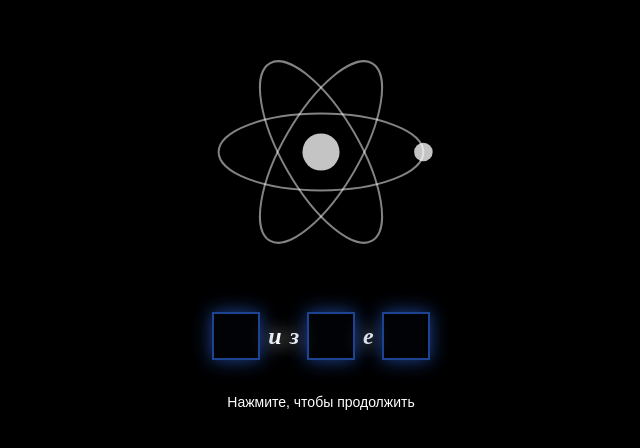
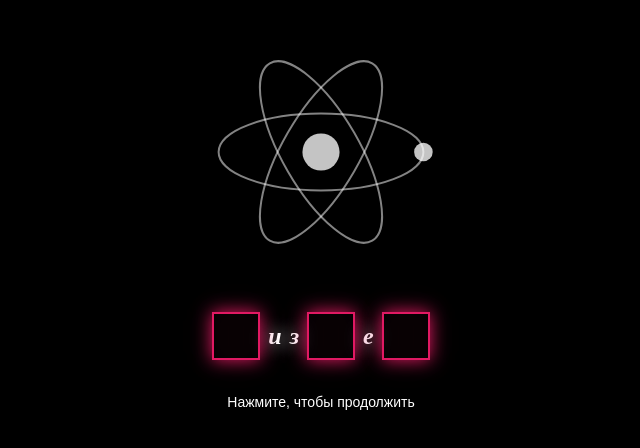
Before and after one commit to InANNWeTrust/graduate, a Next.js app: page / in a window 1280 px wide. Shown: the part 182-630 px from the top of the page, without its empty margins (319-959 px from the left). Built offline with nearby package versions, Linux system fonts and the light colour scheme.

Commit message:
💄 style: обновлен цвет квадратиков на розовый и ускорены анимации

```diff
--- a/src/app/page.tsx
+++ b/src/app/page.tsx
@@ -220,8 +220,8 @@ function SplashScreen({ onComplete }: { onComplete: () => void }) {
         setFadeOut(true);
         setTimeout(() => {
           onComplete();
-        }, 1500);
-      }, 4000);
+        }, 1000);
+      }, 3000);
     }
   };
 
@@ -230,7 +230,7 @@ function SplashScreen({ onComplete }: { onComplete: () => void }) {
       initial={{ opacity: 0 }}
       animate={{ opacity: fadeOut ? 0 : 1 }}
       exit={{ opacity: 0 }}
-      transition={{ duration: 1.5, ease: "easeInOut" }}
+      transition={{ duration: 1, ease: "easeInOut" }}
       onClick={handleClick}
       className="fixed inset-0 flex flex-col items-center justify-center bg-black cursor-pointer"
     >
@@ -306,7 +306,7 @@ function SplashScreen({ onComplete }: { onComplete: () => void }) {
         <motion.div
           initial={{ opacity: 1 }}
           animate={{
-            boxShadow: ['0 0 15px #1e4391', '0 0 25px #1e4391', '0 0 15px #1e4391'],
+            boxShadow: ['0 0 15px #e11a63', '0 0 25px #e11a63', '0 0 15px #e11a63'],
           }}
           transition={{
             duration: 2,
@@ -315,7 +315,7 @@ function SplashScreen({ onComplete }: { onComplete: () => void }) {
           }}
           className="relative"
         >
-          <div className="w-12 h-12 border-2 border-[#1e4391] flex items-center justify-center relative">
+          <div className="w-12 h-12 border-2 border-[#e11a63] flex items-center justify-center relative">
             <motion.div
               initial={{ opacity: 0.4 }}
               animate={{ opacity: [0.4, 0.8, 0.4] }}
@@ -323,7 +323,7 @@ function SplashScreen({ onComplete }: { onComplete: () => void }) {
                 duration: 2,
                 repeat: Infinity,
               }}
-              className="absolute inset-0 border-2 border-[#1e4391] blur-lg"
+              className="absolute inset-0 border-2 border-[#e11a63] blur-lg"
             />
             <motion.span
               initial={{ opacity: 0 }}
@@ -375,7 +375,7 @@ function SplashScreen({ onComplete }: { onComplete: () => void }) {
         <motion.div
           initial={{ opacity: 1 }}
           animate={{
-            boxShadow: ['0 0 15px #1e4391', '0 0 25px #1e4391', '0 0 15px #1e4391'],
+            boxShadow: ['0 0 15px #e11a63', '0 0 25px #e11a63', '0 0 15px #e11a63'],
           }}
           transition={{
             duration: 2,
@@ -384,7 +384,7 @@ function SplashScreen({ onComplete }: { onComplete: () => void }) {
           }}
           className="relative"
         >
-          <div className="w-12 h-12 border-2 border-[#1e4391] flex items-center justify-center relative">
+          <div className="w-12 h-12 border-2 border-[#e11a63] flex items-center justify-center relative">
             <motion.div
               initial={{ opacity: 0.4 }}
               animate={{ opacity: [0.4, 0.8, 0.4] }}
@@ -392,7 +392,7 @@ function SplashScreen({ onComplete }: { onComplete: () => void }) {
                 duration: 2,
                 repeat: Infinity,
               }}
-              className="absolute inset-0 border-2 border-[#1e4391] blur-lg"
+              className="absolute inset-0 border-2 border-[#e11a63] blur-lg"
             />
             <motion.span
               initial={{ opacity: 0 }}
@@ -427,7 +427,7 @@ function SplashScreen({ onComplete }: { onComplete: () => void }) {
         <motion.div
           initial={{ opacity: 1 }}
           animate={{
-            boxShadow: ['0 0 15px #1e4391', '0 0 25px #1e4391', '0 0 15px #1e4391'],
+            boxShadow: ['0 0 15px #e11a63', '0 0 25px #e11a63', '0 0 15px #e11a63'],
           }}
           transition={{
             duration: 2,
@@ -436,7 +436,7 @@ function SplashScreen({ onComplete }: { onComplete: () => void }) {
           }}
           className="relative"
         >
-          <div className="w-12 h-12 border-2 border-[#1e4391] flex items-center justify-center relative">
+          <div className="w-12 h-12 border-2 border-[#e11a63] flex items-center justify-center relative">
             <motion.div
               initial={{ opacity: 0.4 }}
               animate={{ opacity: [0.4, 0.8, 0.4] }}
@@ -444,7 +444,7 @@ function SplashScreen({ onComplete }: { onComplete: () => void }) {
                 duration: 2,
                 repeat: Infinity,
               }}
-              className="absolute inset-0 border-2 border-[#1e4391] blur-lg"
+              className="absolute inset-0 border-2 border-[#e11a63] blur-lg"
             />
             <motion.span
               initial={{ opacity: 0 }}
@@ -567,7 +567,7 @@ export default function QuizApp() {
               animate={{ opacity: 1 }}
               exit={{ opacity: 0 }}
               transition={{
-                duration: 1.5,
+                duration: 1,
                 ease: "easeInOut"
               }}
               className="bg-white/95 backdrop-blur-xl p-8 rounded-2xl shadow-2xl text-center"
```
